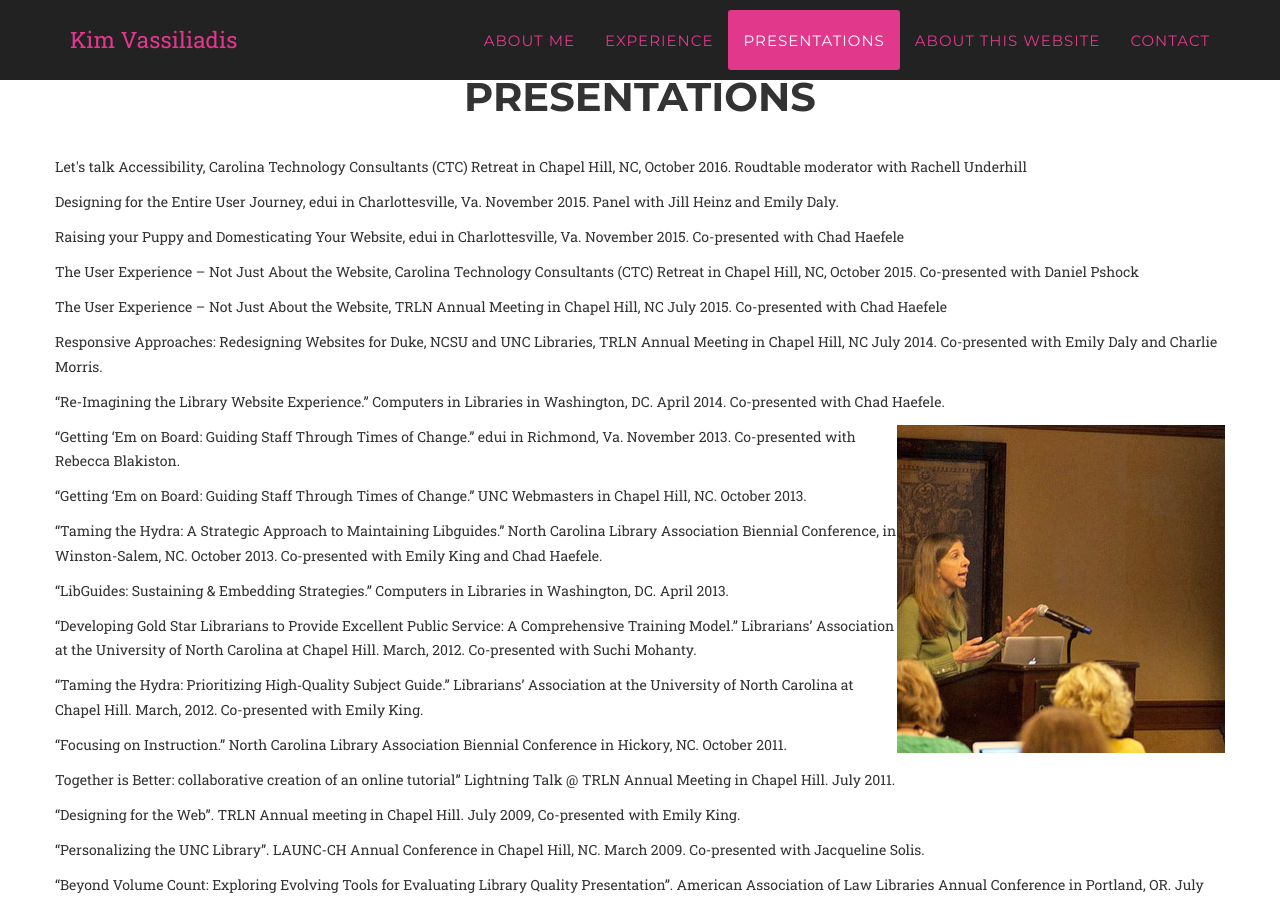
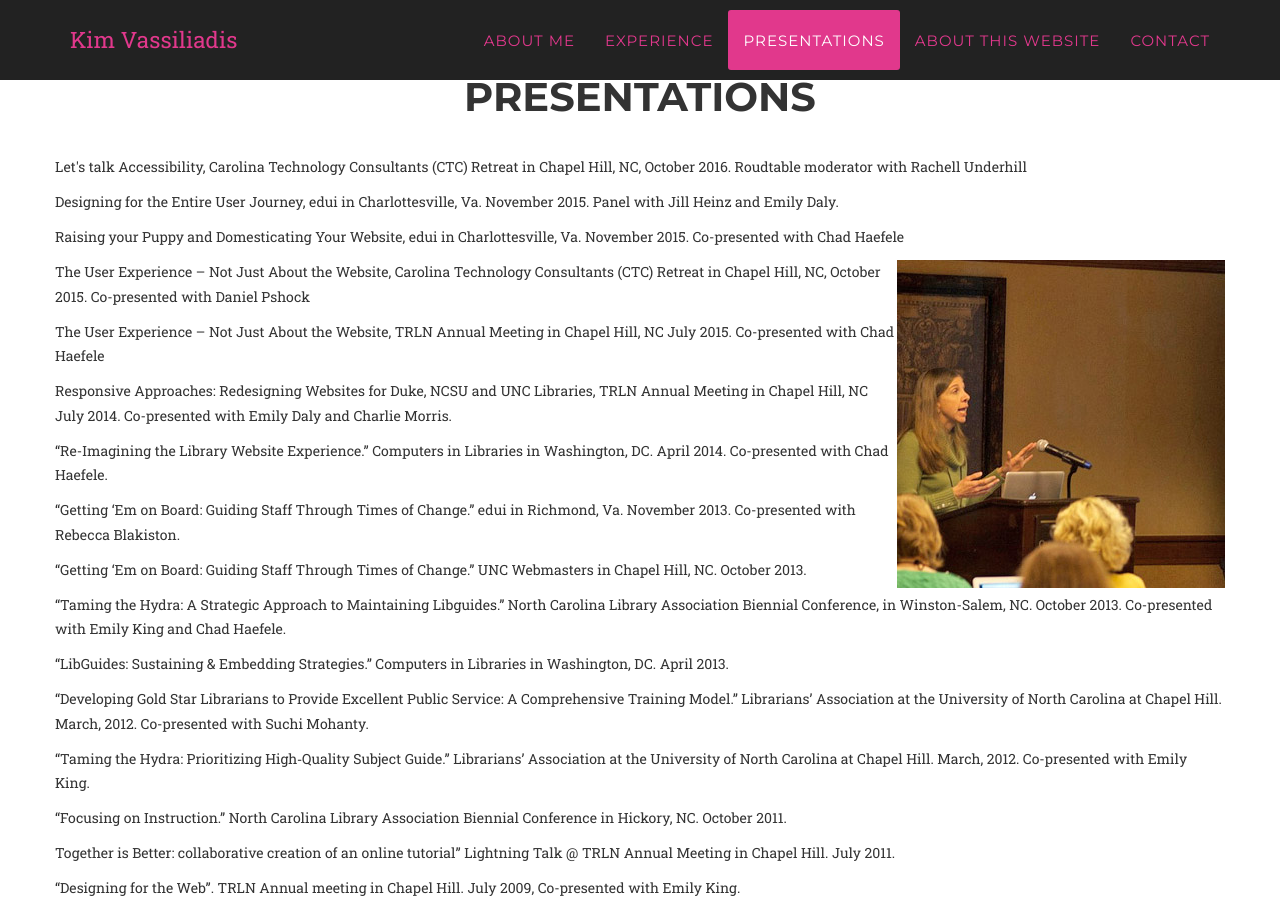
Before and after one commit to kimbrarian/jekyll, a Jekyll site: the page built from index.html, in a window 1280 px wide and 900 px high, scrolled down 2960 px. Built offline with Jekyll 4.4.1, drawn with Linux system fonts in a browser that asks for light colours; some web fonts are replaced.

Commit message:
Update presentations.html

```diff
--- a/_includes/presentations.html
+++ b/_includes/presentations.html
@@ -7,12 +7,12 @@
                 <p>Let's talk Accessibility, Carolina Technology Consultants (CTC) Retreat in Chapel Hill, NC, October 2016. Roudtable moderator with Rachell Underhill
                <p> Designing for the Entire User Journey, edui in Charlottesville, Va. November 2015. Panel with Jill Heinz and Emily Daly.</p>
 <p>Raising your Puppy and Domesticating Your Website, edui in Charlottesville, Va. November 2015. Co-presented with Chad Haefele</p>
-                <p>
+               <p><img src="img/presentation.jpg" align="right" /> </p>
   <p>The User Experience – Not Just About the Website, Carolina Technology Consultants (CTC) Retreat in Chapel Hill, NC, October 2015. Co-presented with Daniel Pshock
 <p>The User Experience – Not Just About the Website, TRLN Annual Meeting in Chapel Hill, NC July 2015. Co-presented with Chad Haefele</p>
 <p>Responsive Approaches: Redesigning Websites for Duke, NCSU and UNC Libraries, TRLN Annual Meeting in Chapel Hill, NC July 2014. Co-presented with Emily Daly and Charlie Morris.</p>
 <p>“Re-Imagining the Library Website Experience.” Computers in Libraries in Washington, DC. April 2014. Co-presented with Chad Haefele.</p>
-       <p><img src="img/presentation.jpg" align="right" />
+
 <p>“Getting ‘Em on Board: Guiding Staff Through Times of Change.” edui in Richmond, Va. November 2013. Co-presented with Rebecca Blakiston.</p>
 <p>“Getting ‘Em on Board: Guiding Staff Through Times of Change.” UNC Webmasters in Chapel Hill, NC. October 2013.</p>
 <p>“Taming the Hydra: A Strategic Approach to Maintaining Libguides.” North Carolina Library Association Biennial Conference, in Winston-Salem, NC. October 2013. Co-presented with Emily King and Chad Haefele.</p>
```
